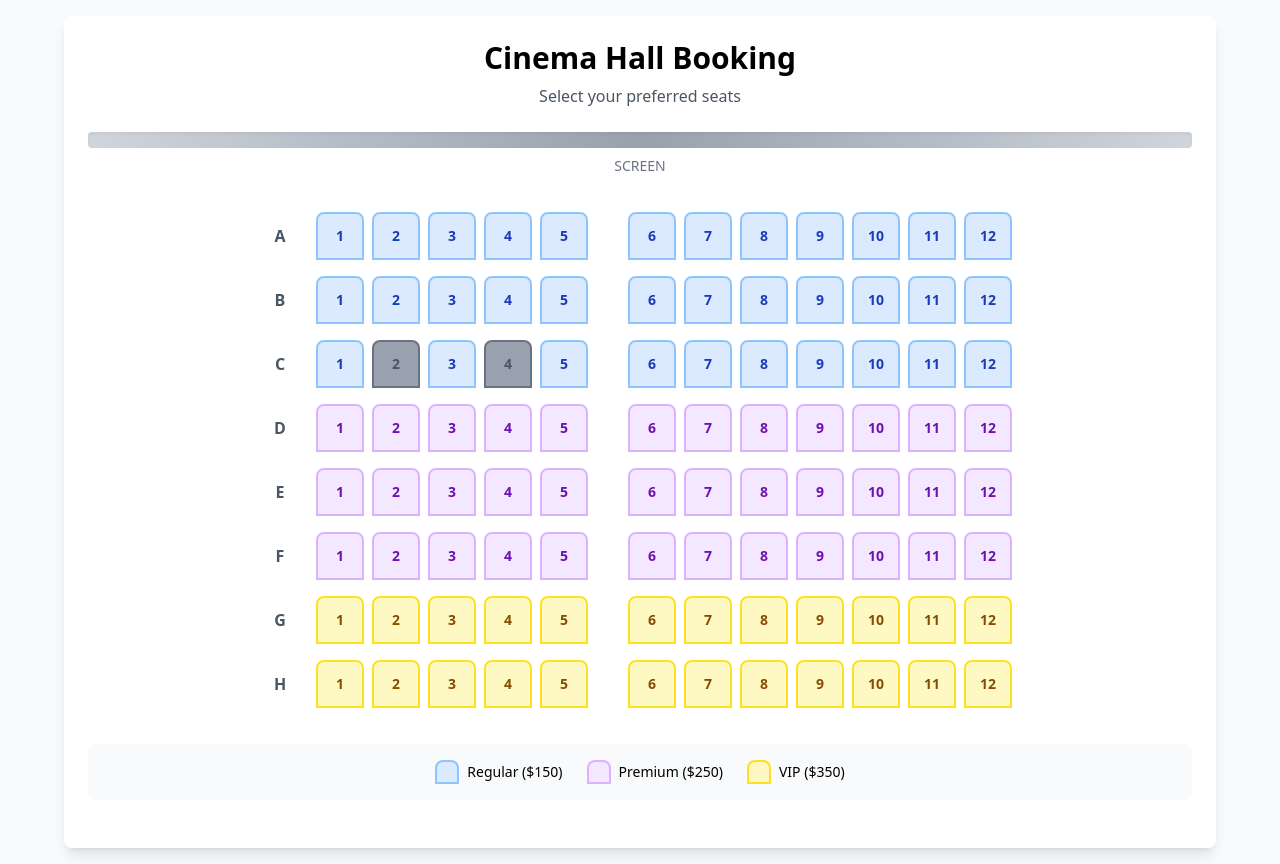
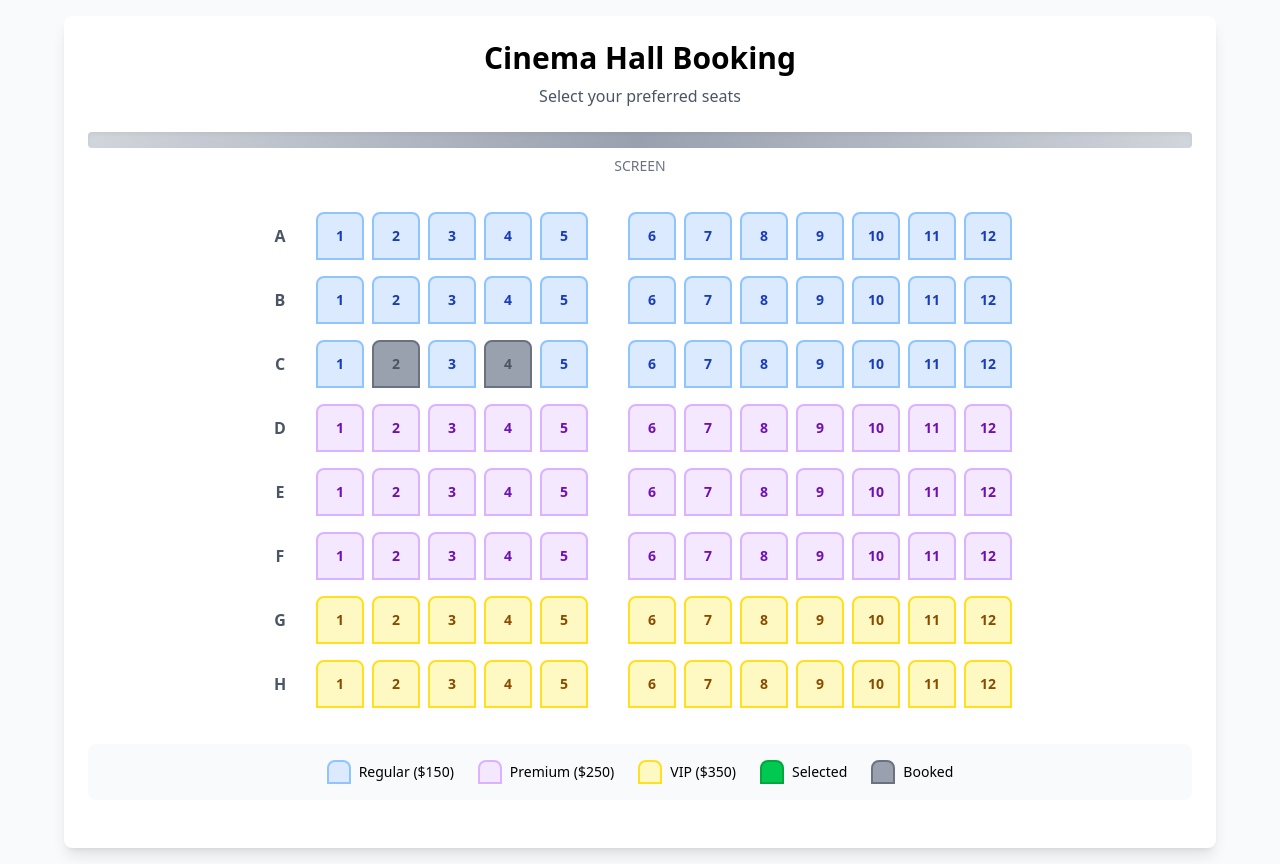
Before and after one commit to elisha111/react-cinema-hall, a React (Vite) app: page / in a window 1280 px wide. Built offline with nearby package versions, Linux system fonts and the light colour scheme.

Commit message:
legend: selected and booked

```diff
--- a/src/components/CinemaSeatBooking.jsx
+++ b/src/components/CinemaSeatBooking.jsx
@@ -196,7 +196,18 @@ const CinemaSeatBooking = (props) => {
               </span>
             </div>
           ))}
+
+          <div className="flex items-center">
+            <div className="w-6 h-6 border-2 rounded-t-lg mr-2 bg-green-500 border-green-600"></div>
+            <span className="text-sm">Selected</span>
+          </div>
+
+          <div className="flex items-center">
+            <div className="w-6 h-6 border-2 rounded-t-lg mr-2 bg-gray-400 border-gray-500"></div>
+            <span className="text-sm">Booked</span>
+          </div>
         </div>
+
         {/* summary */}
         {/* book button */}
       </div>
```
